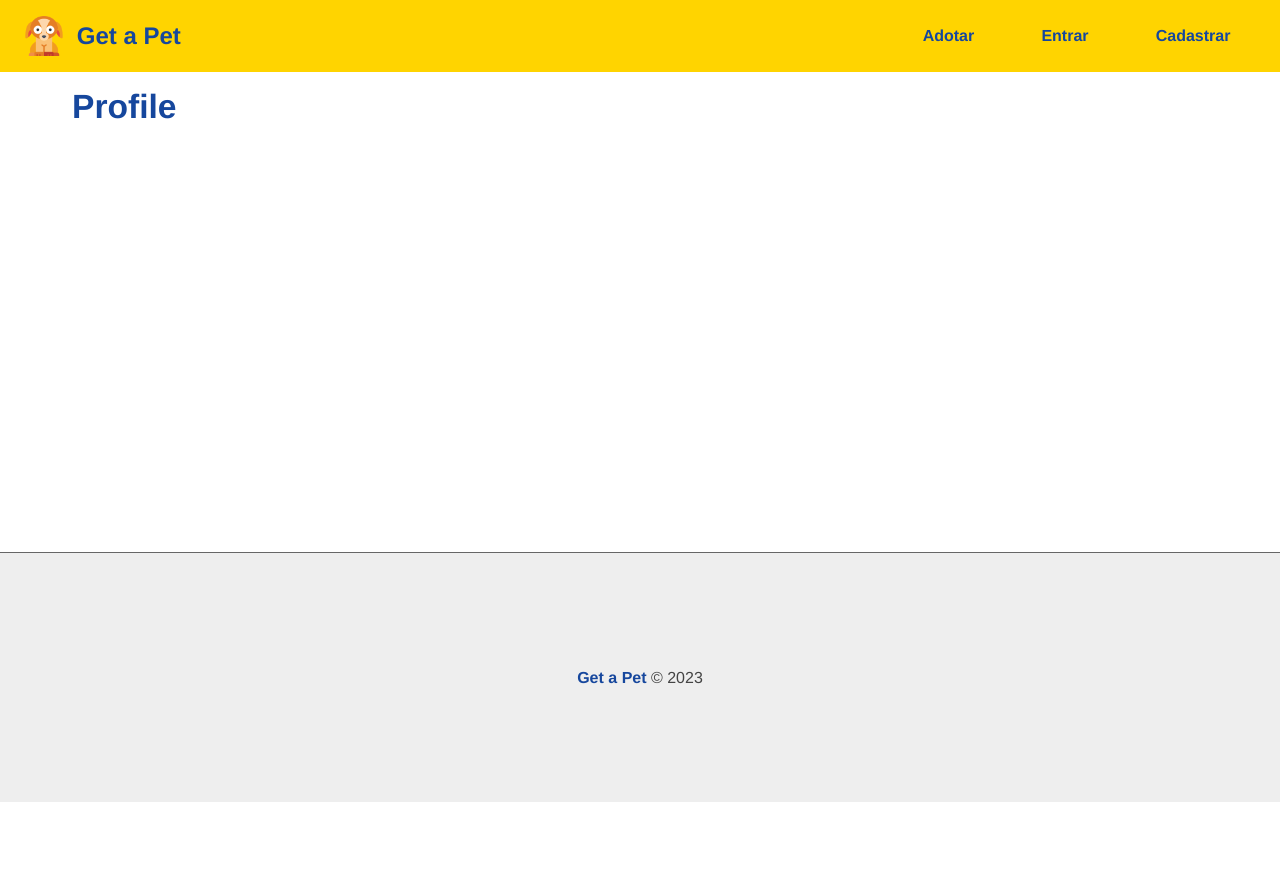
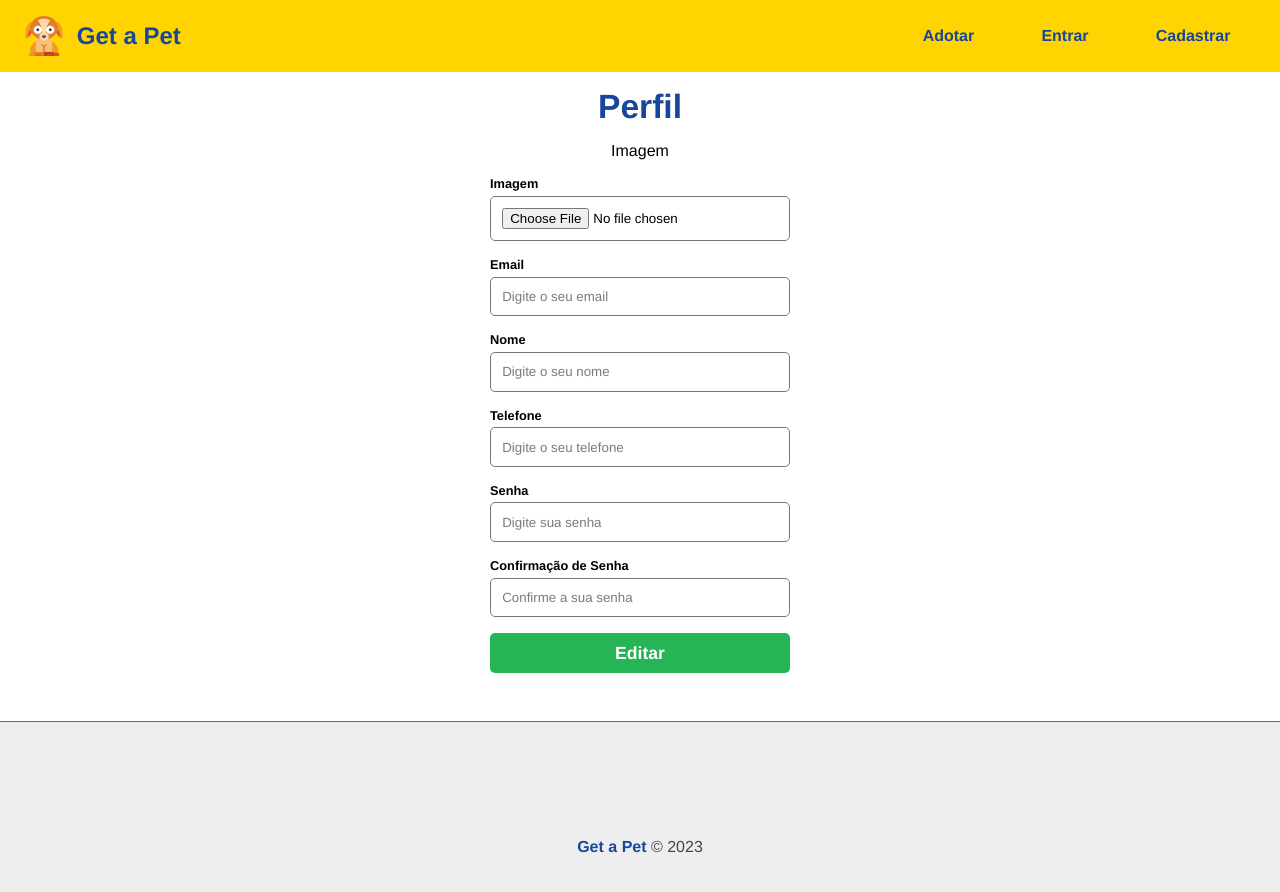
Before and after one commit to brunoamoroso/get-a-pet, a React (Create React App) app in the folder frontend/: page /user/profile in a window 1280 px wide. Shown: the top 892 px of the page. Before the commit the page ends 802 px from the top, so only its background shows below. Built offline with nearby package versions, Linux system fonts and the light colour scheme; the HTML template or start-up script is replaced by a standard one.

Commit message:
Profile page layout done

```diff
--- /dev/null
+++ b/frontend/src/components/pages/User/Profile.module.css
@@ -0,0 +1,4 @@
+.profile_header{
+    text-align: center;
+    margin-bottom: 1rem;
+}
--- a/frontend/src/components/pages/User/Profile.tsx
+++ b/frontend/src/components/pages/User/Profile.tsx
@@ -1,10 +1,69 @@
-export interface IProfileProps {
-}
+import { useState, useEffect } from "react";
+import formStyles from "../../form/Form.module.css";
+import Input from "../../form/Input";
+import styles from "./Profile.module.css";
 
-export default function Profile (props: IProfileProps) {
+export default function Profile() {
+  const [user, setUser] = useState({});
+
+  function onFileChange() {}
+
+  function handleChange() {}
+
+  function handleSubmit() {}
   return (
     <section>
-        <h1>Profile</h1>
+      <div className={styles.profile_header}>
+        <h1>Perfil</h1>
+        <p>Imagem</p>
+      </div>
+      <form onSubmit={handleSubmit} className={formStyles.form_container}>
+        <Input
+          text="Imagem"
+          type="file"
+          name="image"
+          handleOnChange={onFileChange}
+        />
+        <Input
+          text="Email"
+          type="email"
+          name="email"
+          placeholder="Digite o seu email"
+          handleOnChange={handleChange}
+          value={user.email || ""}
+        />
+        <Input
+          text="Nome"
+          type="text"
+          name="name"
+          placeholder="Digite o seu nome"
+          handleOnChange={handleChange}
+          value={user.name || ""}
+        />
+        <Input
+          text="Telefone"
+          type="text"
+          name="phone"
+          placeholder="Digite o seu telefone"
+          handleOnChange={handleChange}
+          value={user.phone || ""}
+        />
+        <Input
+          text="Senha"
+          type="password"
+          name="password"
+          placeholder="Digite sua senha"
+          handleOnChange={handleChange}
+        />
+        <Input
+          text="Confirmação de Senha"
+          type="password"
+          name="confirmpassword"
+          placeholder="Confirme a sua senha"
+          handleOnChange={handleChange}
+        />
+        <input type="submit" value="Editar" />
+      </form>
     </section>
   );
 }
```
